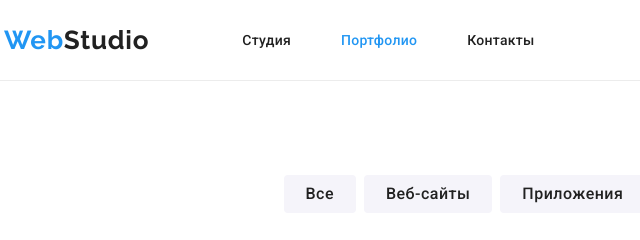
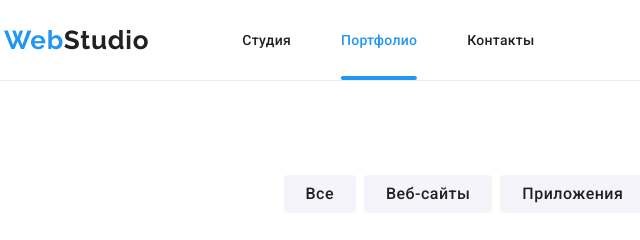
Before and after one commit to AntonZenko/goit-markup-hw-05, a plain HTML site: page portfolio.html in a window 1280 px wide. Shown: the top 240 px of the page, 51-691 px from the left. Drawn offline with nearby package versions, Linux system fonts and the light colour scheme.

Commit message:
header nav current style

```diff
--- a/css/styles.css
+++ b/css/styles.css
@@ -130,6 +130,22 @@ img {
 .site-nav .contacts:hover,
 .site-nav .contacts:focus {
   color: var(--accent-text-color);
+}
+
+.nav-item {
+  position: relative;
+}
+.current::after {
+  content: '';
+  position: absolute;
+  display: flex;
+  bottom: 0;
+  left: 50%;
+  transform: translateX(-50%);
+  width: 100%;
+  height: 4px;
+  border-radius: 2px;
+  background-color: var(--accent-text-color);
 }
 
 /* hero */
```
